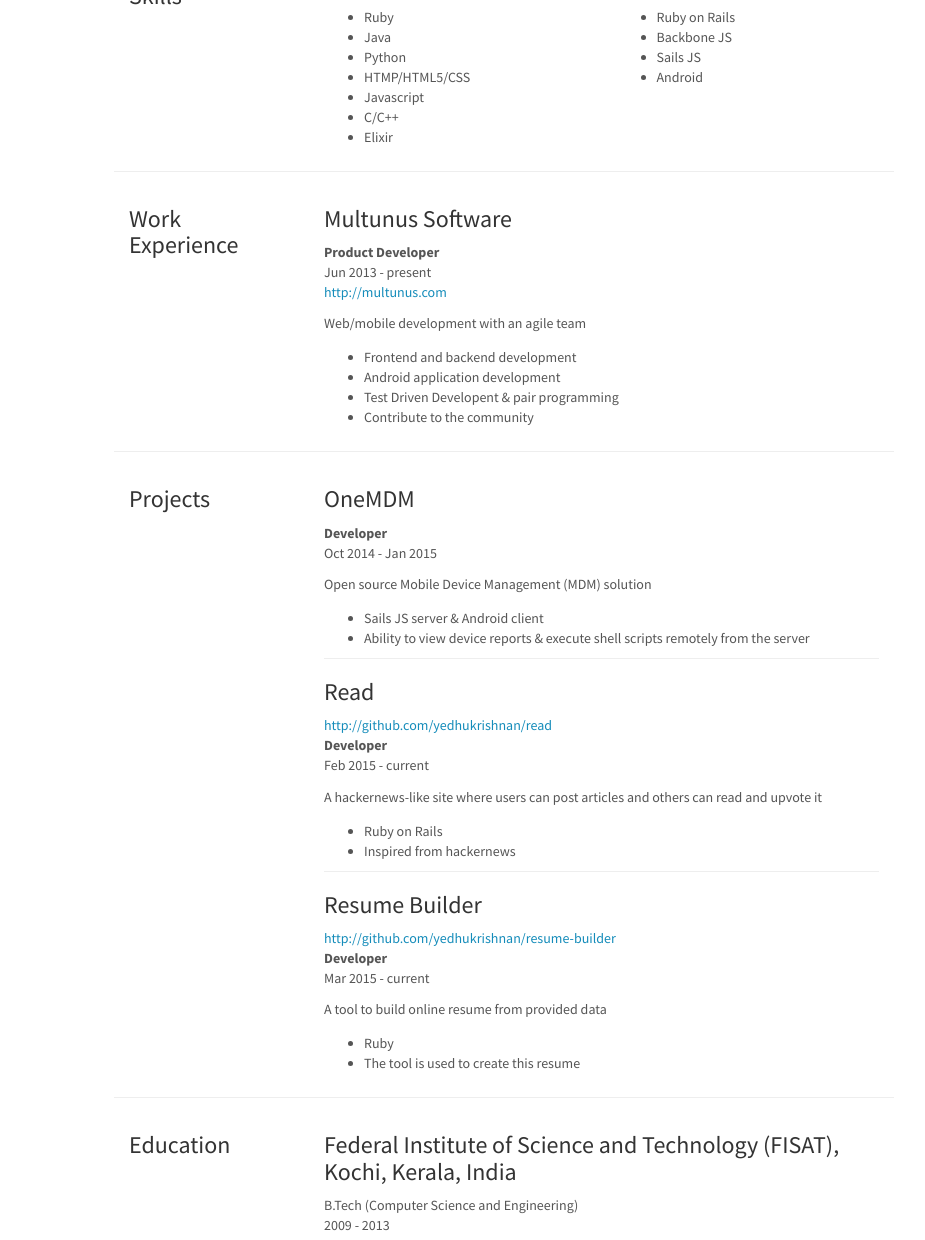
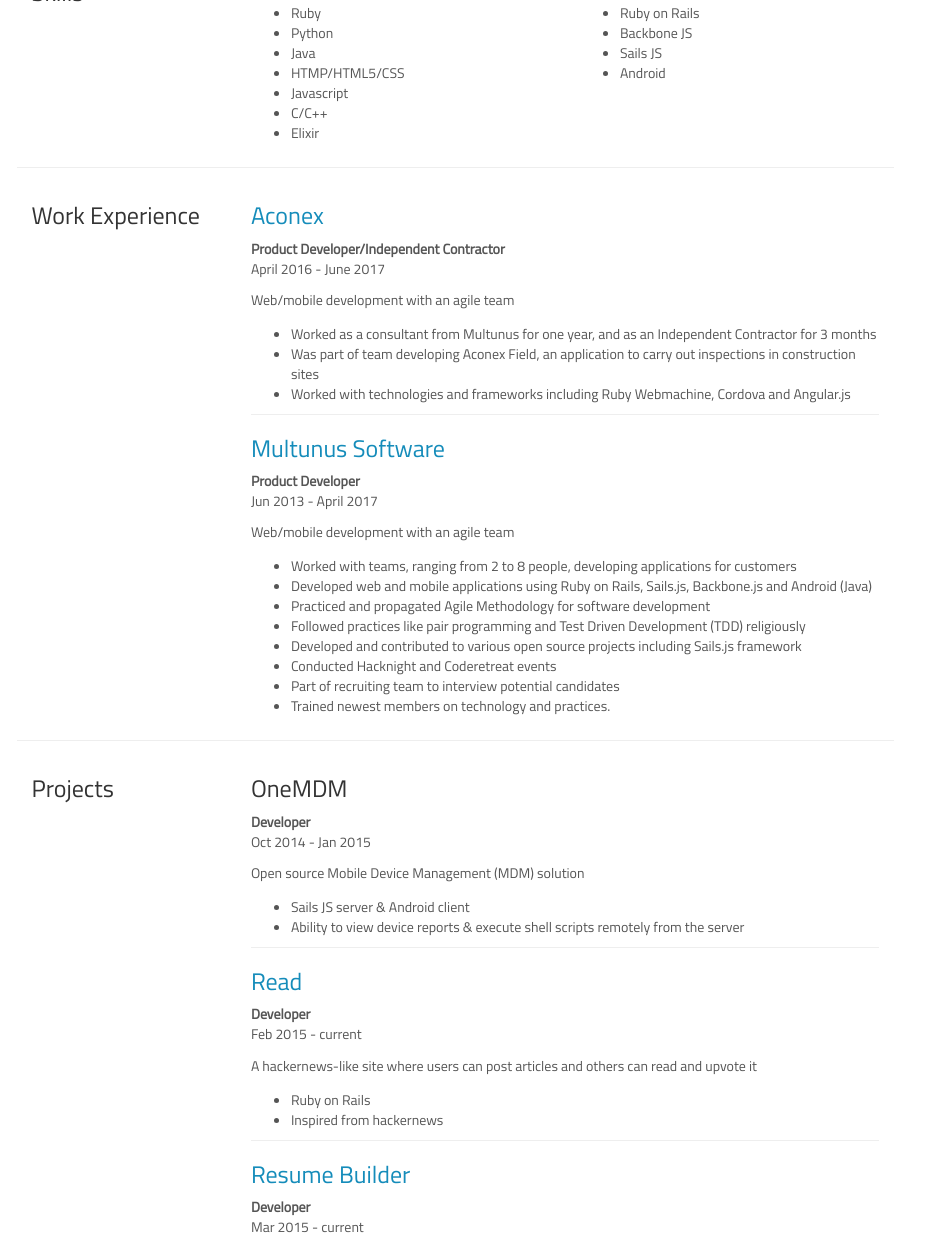
Before and after one commit to yedhukrishnan/resume, a plain HTML site: page index.html in a window 1280 px wide. Shown: the part 361-1601 px from the top of the page, without its empty margins (136-1061 px from the left). Drawn offline with Linux system fonts and the light colour scheme.

Commit message:
Update resume with style modifications

```diff
--- a/css/resume.css
+++ b/css/resume.css
@@ -1,3 +1,7 @@
+body {
+	font-family: 'Titillium Web', sans-serif !important;
+}
+
 h3 {
 	margin-top: 0.5em;
 }
--- a/index.html
+++ b/index.html
@@ -2,11 +2,12 @@
 	<title>Yedhu Krishnan V P | Resume</title>
 	<link rel="stylesheet" type="text/css" href="css/resume.css">
 	<link href="css/bootstrap.min.css" rel="stylesheet" />
+	<link href="https://fonts.googleapis.com/css?family=Lora|Titillium+Web" rel="stylesheet">
 </head>
 <body>
 	<div class="container">
 		<div class="row">
-			<div class="col-md-8 col-md-offset-2">
+			<div class="col-md-9 col-md-offset-1">
 				<header class="main row">
 					<div class="header">
 						<div class="col-md-6 col-sm-12">
@@ -31,8 +32,8 @@
 								</dd>
 								<dt>Website:</dt>
 								<dd>
-									<a href="http://dreamlander.in" target="_blank">
-										http://dreamlander.in
+									<a href="https://yedhukrishnan.github.io" target="_blank">
+										https://yedhukrishnan.github.io
 									</a>
 								</dd>
 							</dl>
@@ -51,7 +52,7 @@
 						</li>
 						<li>
 							<a href="https://www.linkedin.com/in/yedhukrishnan" target="_blank">
-								linkedin/in/yedhukrishnan
+								linkedin/yedhukrishnan
 						</a>
 					</li>
 				</ul>
@@ -82,9 +83,9 @@
 
 								<li>Ruby</li>
 
+								<li>Python</li>
+
 								<li>Java</li>
-
-								<li>Python</li>
 
 								<li>HTMP/HTML5/CSS</li>
 
@@ -123,22 +124,43 @@
 		<div class="col-md-9">
 
 				<div class="item">
-					<h3>Multunus Software</h3>
-					<strong>Product Developer</strong>
-					<p class="sticky">Jun 2013 - present</p>
-					<p class="sticky">
-						<a href="http://multunus.com" target="_blank">http://multunus.com</a>
-					</p>
+					<h3><a href="http://aconex.com" target="_blank">Aconex</a></h3>
+					<strong>Product Developer/Independent Contractor</strong>
+					<p class="sticky">April 2016 - June 2017</p>
 					<p>Web/mobile development with an agile team</p>
 					<ul>
 
-							<li>Frontend and backend development</li>
+							<li>Worked as a consultant from Multunus for one year, and as an Independent Contractor for 3 months</li>
 
-							<li>Android application development</li>
+							<li>Was part of team developing Aconex Field, an application to carry out inspections in construction sites</li>
 
-							<li>Test Driven Developent & pair programming</li>
+							<li>Worked with technologies and frameworks including Ruby Webmachine, Cordova and Angular.js</li>
 
-							<li>Contribute to the community</li>
+					</ul>
+				</div>
+
+				<div class="item">
+					<h3><a href="http://multunus.com" target="_blank">Multunus Software</a></h3>
+					<strong>Product Developer</strong>
+					<p class="sticky">Jun 2013 - April 2017</p>
+					<p>Web/mobile development with an agile team</p>
+					<ul>
+
+							<li>Worked with teams, ranging from 2 to 8 people, developing applications for customers</li>
+
+							<li>Developed web and mobile applications using Ruby on Rails, Sails.js, Backbone.js and Android (Java)</li>
+
+							<li>Practiced and propagated Agile Methodology for software development</li>
+
+							<li>Followed practices like pair programming and Test Driven Development (TDD) religiously</li>
+
+							<li>Developed and contributed to various open source projects including Sails.js framework</li>
+
+							<li>Conducted Hacknight and Coderetreat events</li>
+
+							<li>Part of recruiting team to interview potential candidates</li>
+
+							<li>Trained newest members on technology and practices.</li>
 
 					</ul>
 				</div>
@@ -153,10 +175,9 @@
 		<div class="col-md-9">
 
 				<div class="item">
-					<h3>OneMDM</h3>
-					<p class="sticky">
-						<a href="" target="_blank"></a>
-					</p>
+
+						<h3>OneMDM</h3>
+
 					<strong>Developer</strong><br />
 					<p class="sticky">Oct 2014 - Jan 2015</p>
 					<p>Open source Mobile Device Management (MDM) solution</p>
@@ -170,10 +191,9 @@
 				</div>
 
 				<div class="item">
-					<h3>Read</h3>
-					<p class="sticky">
-						<a href="http://github.com/yedhukrishnan/read" target="_blank">http://github.com/yedhukrishnan/read</a>
-					</p>
+
+						<h3><a href="http://github.com/yedhukrishnan/read" target="_blank">Read</a></h3>
+
 					<strong>Developer</strong><br />
 					<p class="sticky">Feb 2015 - current</p>
 					<p>A hackernews-like site where users can post articles and others can read and upvote it</p>
@@ -187,10 +207,9 @@
 				</div>
 
 				<div class="item">
-					<h3>Resume Builder</h3>
-					<p class="sticky">
-						<a href="http://github.com/yedhukrishnan/resume-builder" target="_blank">http://github.com/yedhukrishnan/resume-builder</a>
-					</p>
+
+						<h3><a href="http://github.com/yedhukrishnan/resume-builder" target="_blank">Resume Builder</a></h3>
+
 					<strong>Developer</strong><br />
 					<p class="sticky">Mar 2015 - current</p>
 					<p>A tool to build online resume from provided data</p>
@@ -213,7 +232,15 @@
     <div class="col-md-9">
 
 		    <div>
-		      <h3>Federal Institute of Science and Technology (FISAT), Kochi, Kerala, India</h3>
+		      <h3>Model Engineering College (MEC)</h3>
+		      <h5>Kochi, Kerala, India</h5>
+		      <p class="sticky">M.Tech (Image Processing)</p>
+		      <p class="sticky">2017 - 2019</p>
+		    </div>
+
+		    <div>
+		      <h3>Federal Institute of Science and Technology (FISAT)</h3>
+		      <h5>Kochi, Kerala, India</h5>
 		      <p class="sticky">B.Tech (Computer Science and Engineering)</p>
 		      <p class="sticky">2009 - 2013</p>
 		    </div>
```
Also changed, not shown: css/bootstrap.min.css.
